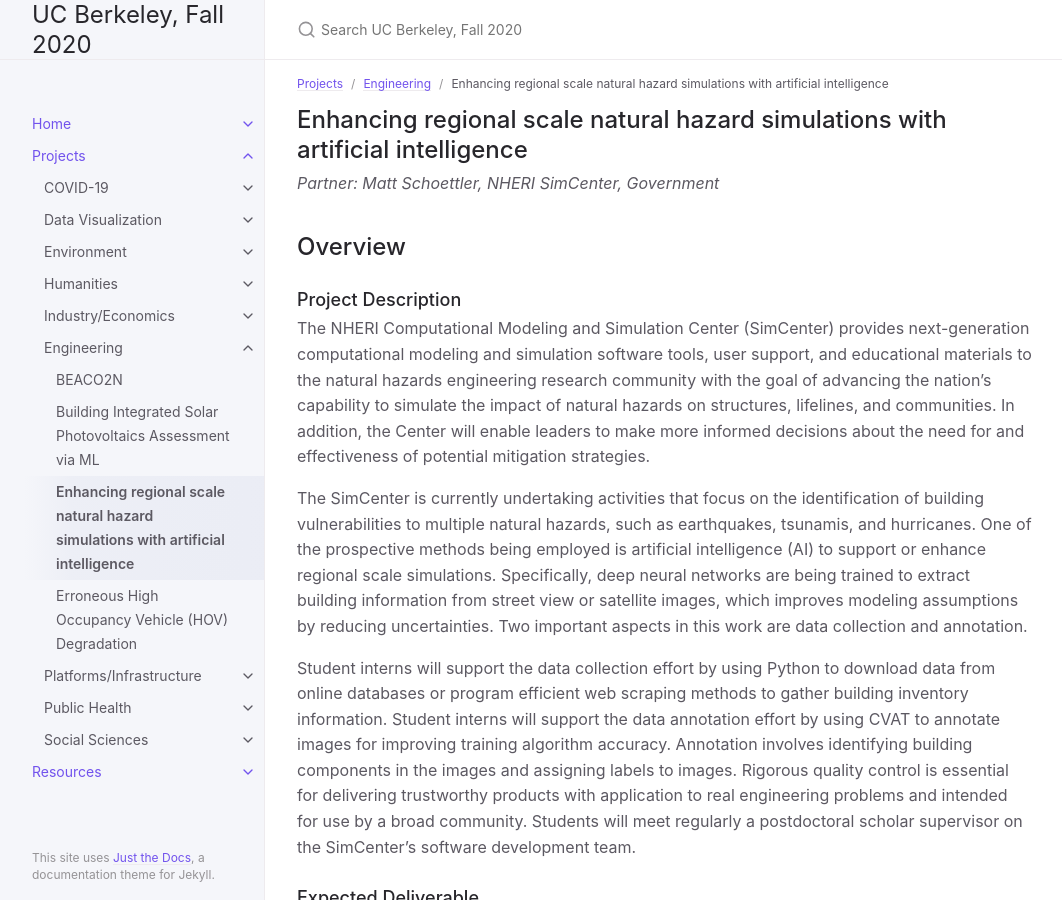
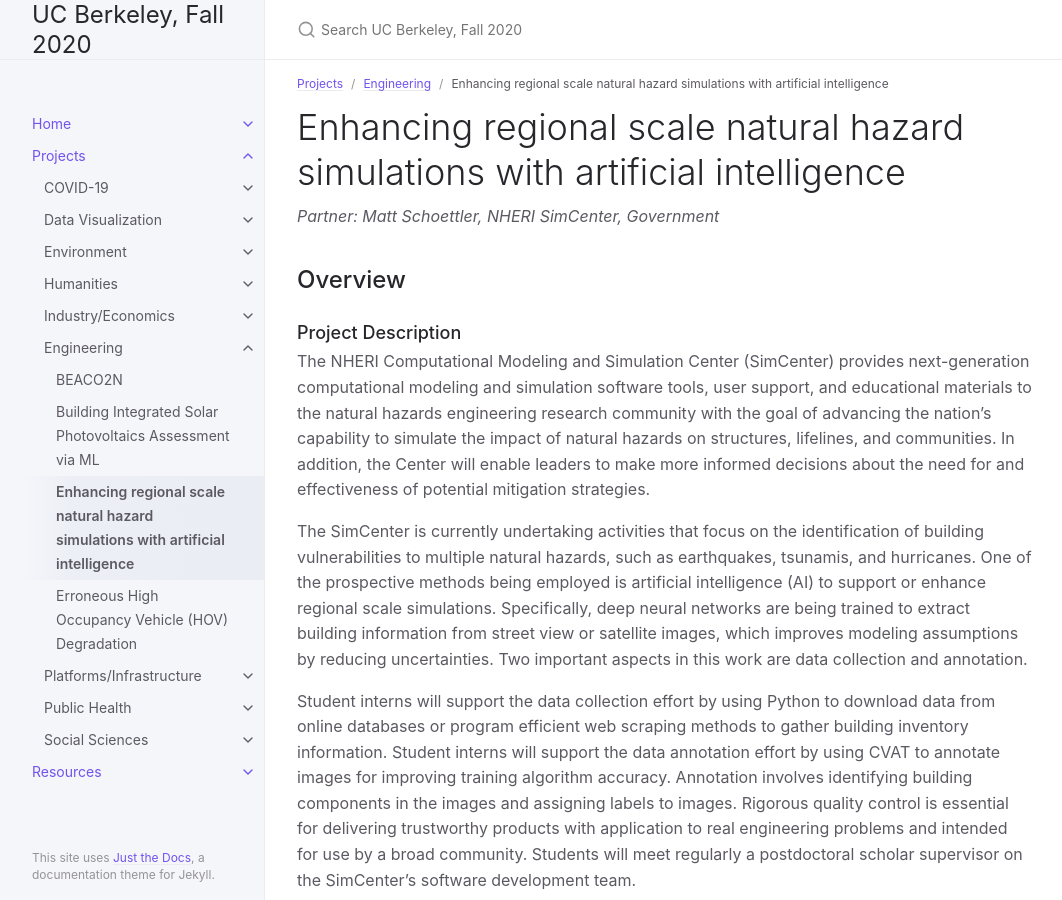
Before and after one commit to DS-Discovery/ds-discovery.github.io, a Jekyll site: the page built from Projects/Engineering/Enhancing regional scale natural hazard simulations with artificial intelligence.md, in a window 1280 px wide and 900 px high. Shown: the whole window, without its empty margins (107-1169 px from the left). Built offline with Jekyll 4.4.1, drawn with Linux system fonts in a browser that asks for light colours.

Commit message:
Update Enhancing regional scale natural hazard simulations with artificial intelligence.md

```diff
--- a/Projects/Engineering/Enhancing regional scale natural hazard simulations with artificial intelligence.md
+++ b/Projects/Engineering/Enhancing regional scale natural hazard simulations with artificial intelligence.md
@@ -6,7 +6,7 @@ grand_parent: Projects
 nav_order: 2
 ---
 
-## Enhancing regional scale natural hazard simulations with artificial intelligence
+# Enhancing regional scale natural hazard simulations with artificial intelligence
 *Partner: Matt Schoettler, NHERI SimCenter, Government*
 
 ## Overview
```
